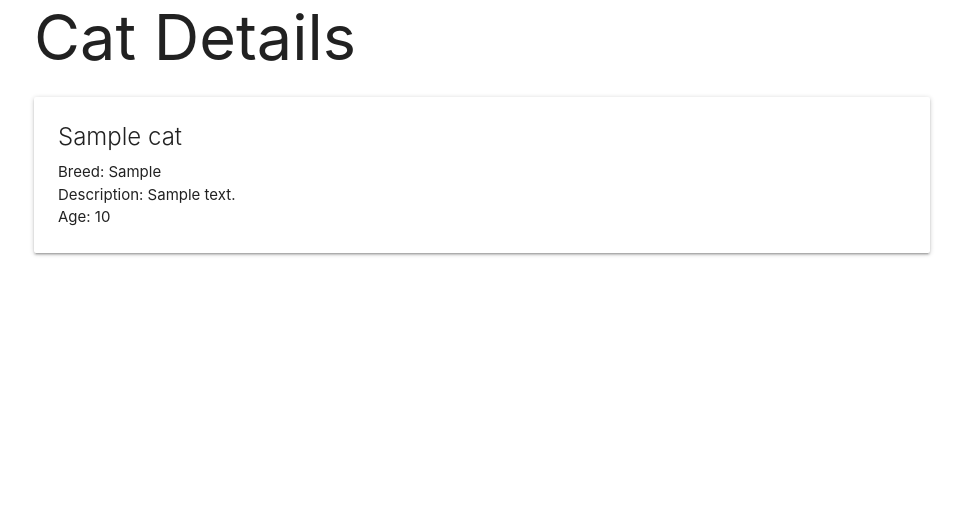
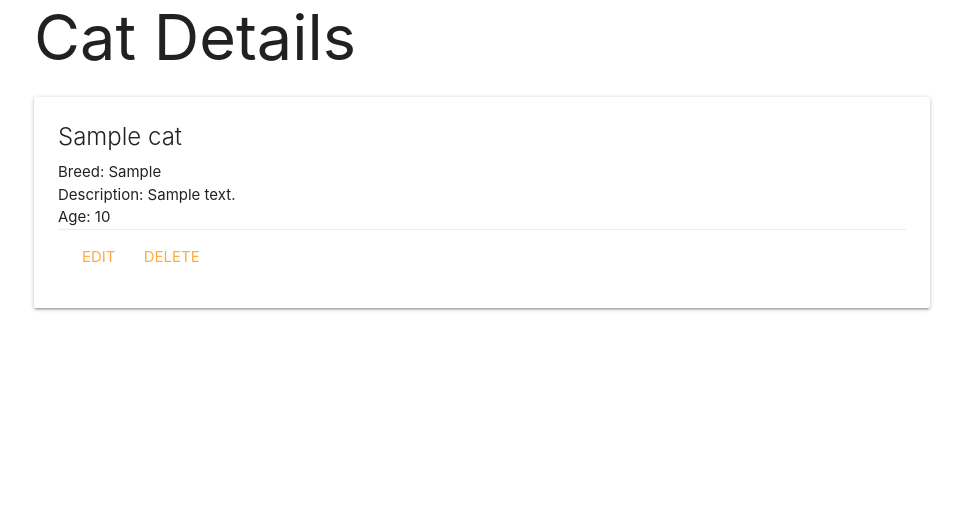
Before and after one commit to MLeys/catcollector, a Django app: page /cats/1/ in a window 1280 px wide. Shown: the part 103-627 px from the top of the page, without its empty margins (158-1121 px from the left). Run offline with Django 4.2, Linux system fonts and the light colour scheme; tables that the repository leaves empty hold one stand-in row (values such as "Sample post").

Commit message:
Added detail

```diff
--- a/main_app/templates/cats/detail.html
+++ b/main_app/templates/cats/detail.html
@@ -18,7 +18,10 @@
 		<p>Age: Kitten</p>
 
 		{% endif %}
-
+		<div class="card-action">
+			<a href="{% url 'cats_update' cat.id %}">Edit</a>
+			<a href="{% url 'cats_delete' cat.id %}">Delete</a>
+		</div>
 	</div>
 </div>
 {% endblock content %}
--- a/main_app/urls.py
+++ b/main_app/urls.py
@@ -13,4 +13,7 @@ urlpatterns = [
 	path('cats/<int:cat_id>/', views.cats_detail, name='detail'),
 	# as_view() must be called on an Class Based View (CBV)
 	path('cats/create/', views.CatCreate.as_view(), name='cats_create'),
+	# CONVENTION ALERT # CBV's update and delete, they expect params to be called pk (primary key) aka the id
+	path('cats/<int:pk>/update/', views.CatUpdate.as_view(), name='cats_update'),
+	path('cats/<int:pk>/delete/', views.CatDelete.as_view(), name='cats_delete'),
 ]
--- a/main_app/views.py
+++ b/main_app/views.py
@@ -2,10 +2,24 @@ from django.shortcuts import render
 
 
 # import the cbv
-from django.views.generic.edit import CreateView
+from django.views.generic.edit import CreateView, UpdateView, DeleteView
 # Create your views here.
 from django.http import HttpResponse
 from .models import Cat
+
+
+class CatUpdate(UpdateView):
+  model = Cat
+  # disallow the update of the name
+  fields = ['breed', 'description', 'age']
+  # the is redirect happens on the model def get_absolute_url
+
+
+class CatDelete(DeleteView):
+  model = Cat
+  # want to define the success_url, since when we delete something we can't redirect to the detail page
+  success_url = '/cats/' # <- redirects to the cats_index page
+
 
 
 
```
